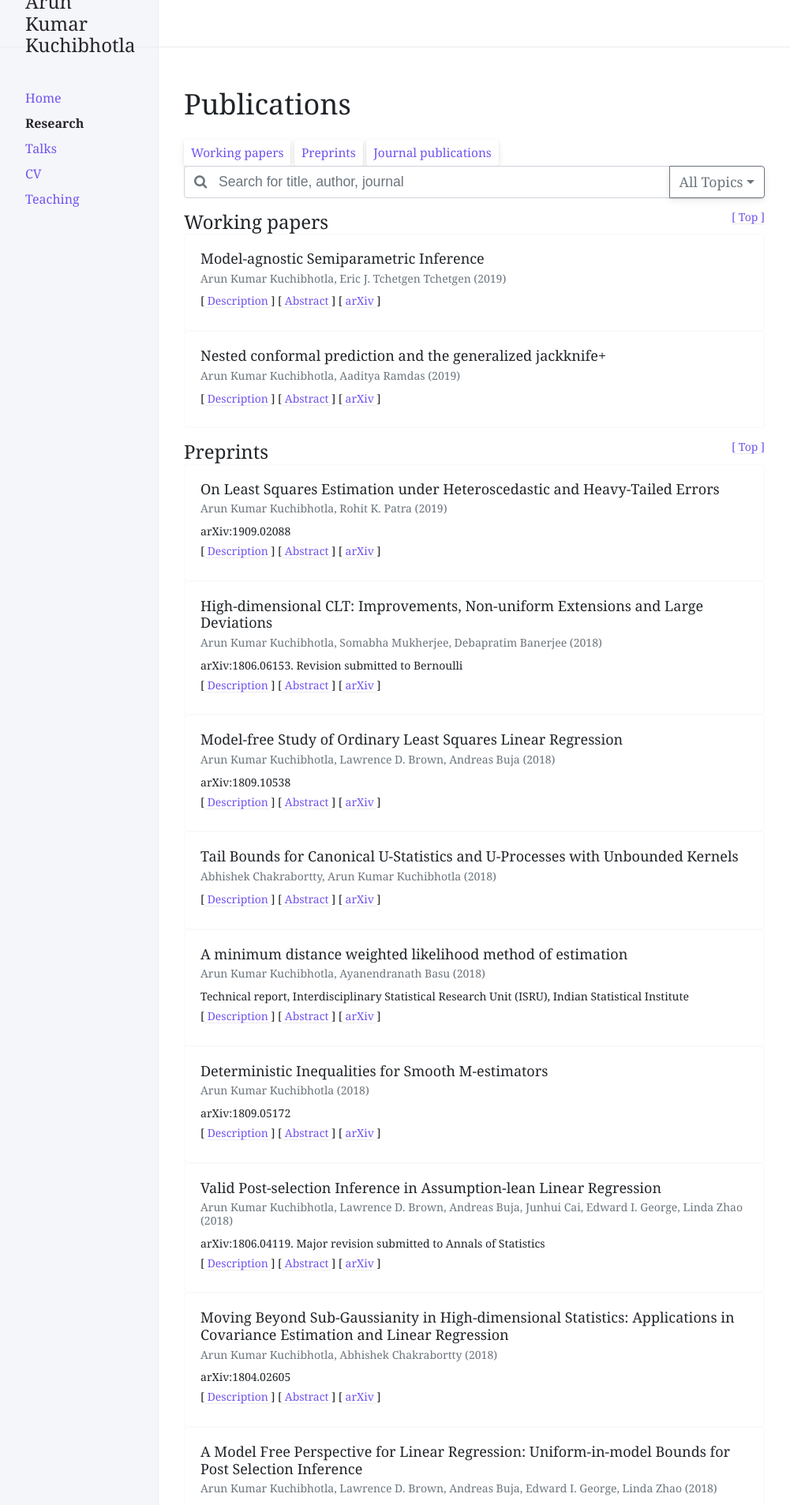
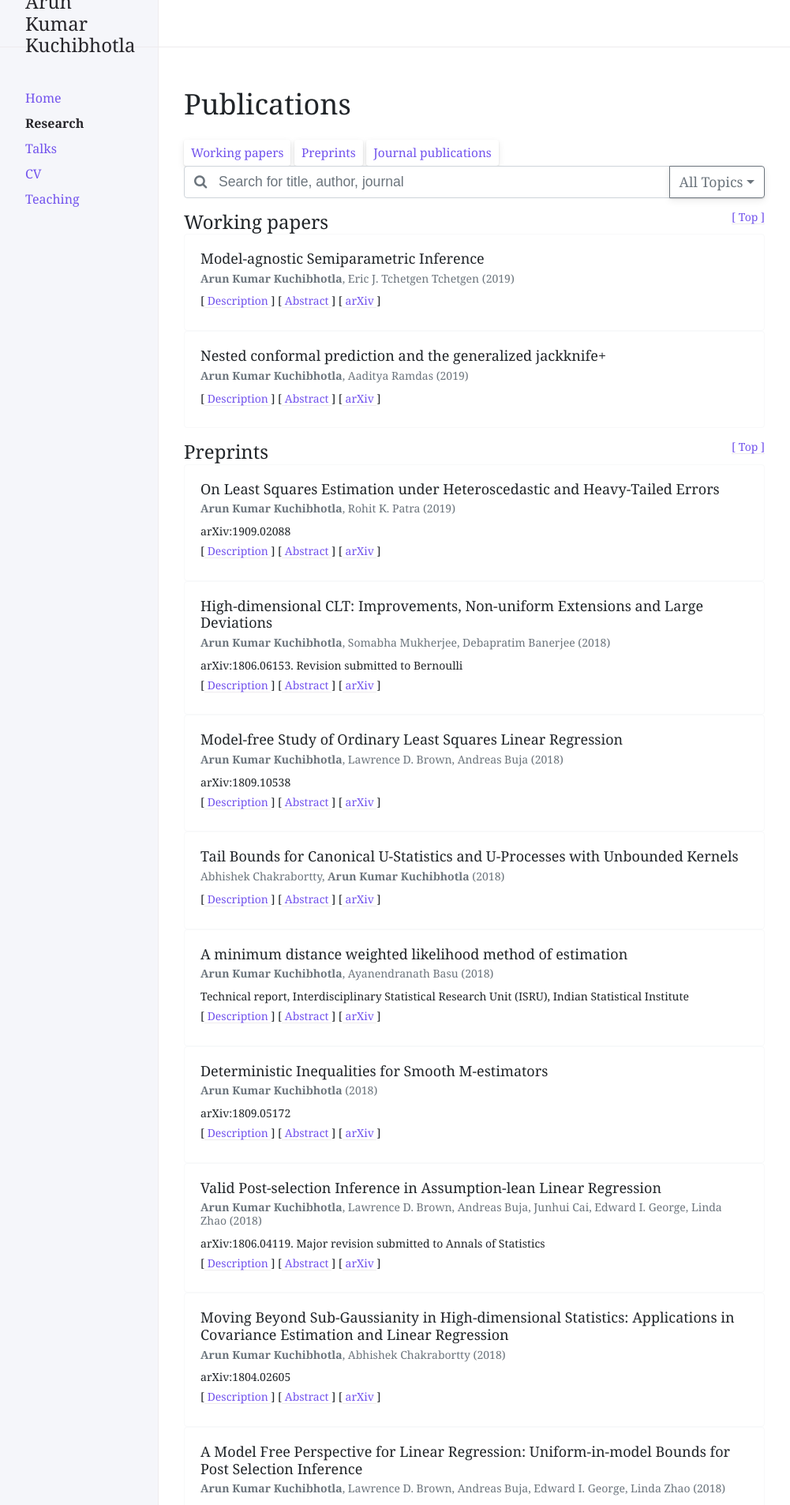
Before and after one commit to Arun-Kuchibhotla/Arun-Kuchibhotla.github.io, a Jekyll site: the page built from docs/research.md, in a window 1280 px wide. Shown: the top 1906 px of the page at 79% size, without its empty margins (139-1140 px from the left). Built offline with Jekyll 4.4.1, drawn with Linux system fonts in a browser that asks for light colours; nearby versions of some CDN libraries; some of the changed text lies outside the part shown.

Commit message:
Update research.md

```diff
--- a/docs/research.md
+++ b/docs/research.md
@@ -46,6 +46,7 @@ nav_order: 2
     </div>
   </div>
 </div>
+
 <div class="row" id="myItems">
   {% assign types = "Working paper, Preprint, Journal publication" | split: ", " %}
   {% for type in types %}
@@ -62,12 +63,12 @@ nav_order: 2
         <h5 class="card-subtitle mb-2 text-muted pb-1">
           {% for author in paper.authors %}
             {% if forloop.index < paper.authors.size %}
-              {% if author.name == 'AK Kuchibhotla' %}
+              {% if author.name == 'Arun Kumar Kuchibhotla' %}
                 <b>{{ author.name }}</b>,
               {% else %} {{ author.name }},
               {% endif %}
             {% else %}
-              {% if author.name == 'AK Kuchibhotla' %}
+              {% if author.name == 'Arun Kumar Kuchibhotla' %}
                 <b>{{ author.name }}</b>
               {% else %} {{ author.name }}
               {% endif %}
@@ -124,6 +125,7 @@ nav_order: 2
 </div>
 
 
+
 <script>
   function myFunction() {
     var input, filter, cards, cardContainer, h5, title, i;
```
